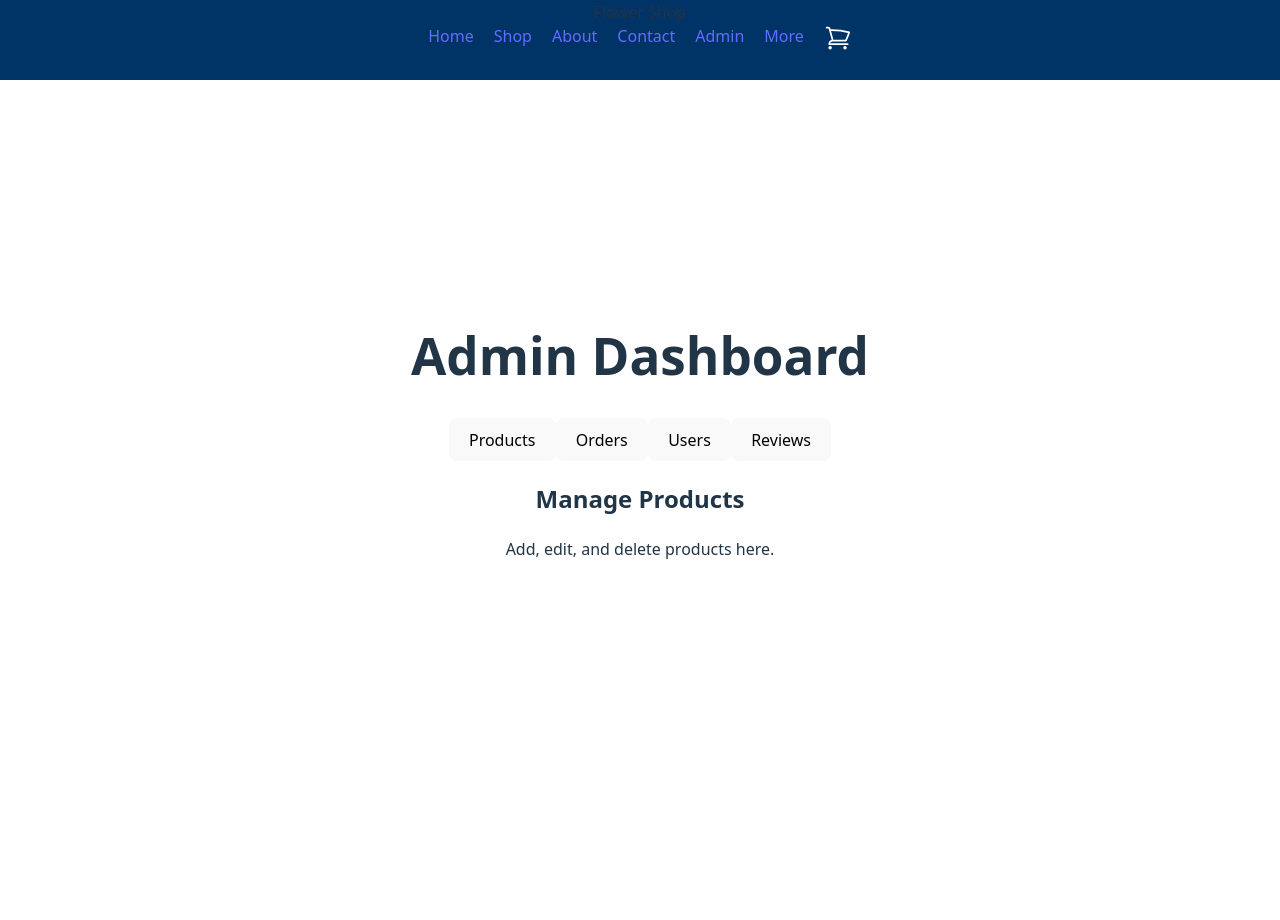
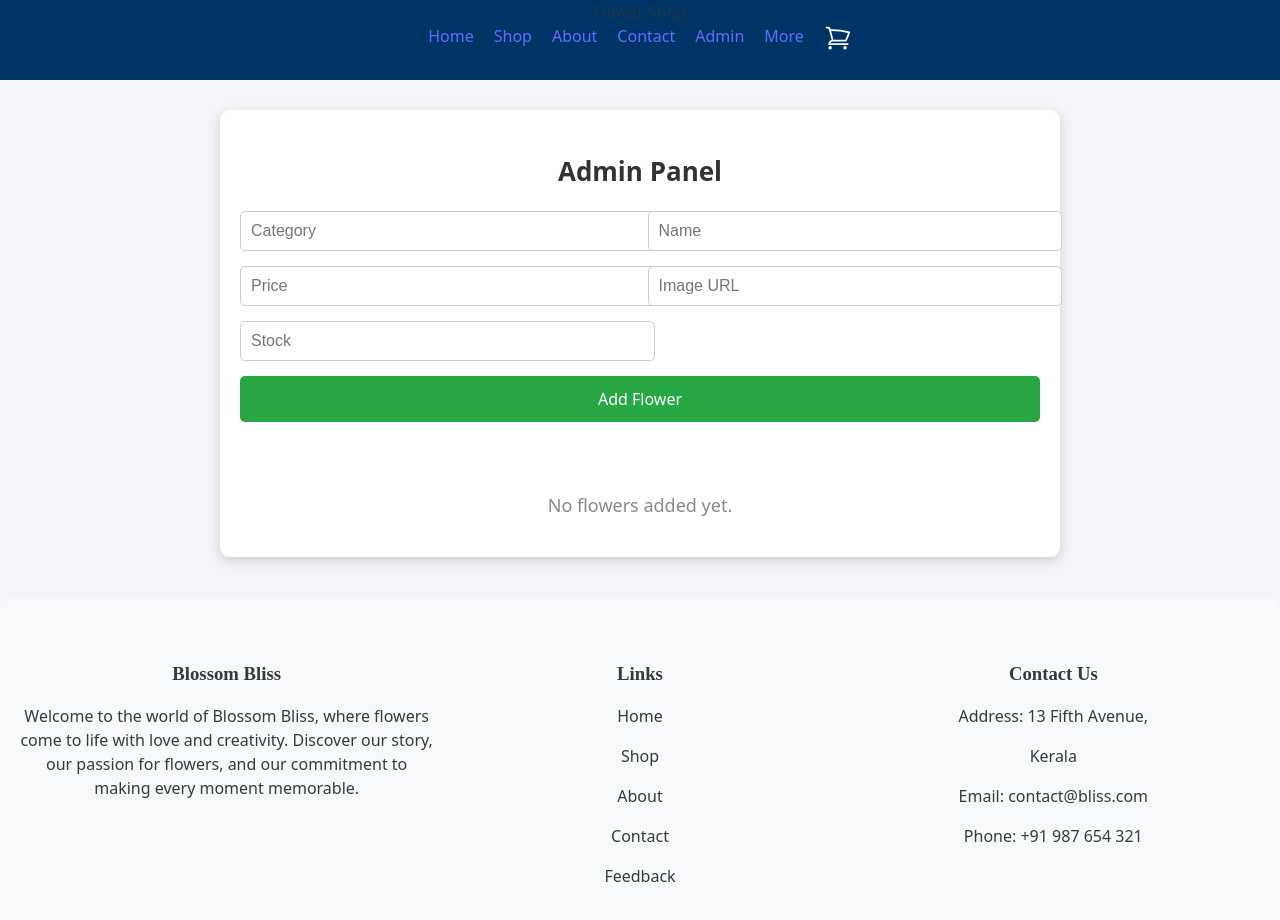
Before and after one commit to prajula255/blossom, a React (Vite) app: page /admin in a window 1280 px wide. Shown: the top 920 px of the page. Before the commit the page ends 800 px from the top, so only its background shows below. Built offline with nearby package versions, Linux system fonts and the light colour scheme.

Commit message:
admin page updated

```diff
--- a/src/pages/admin/admin.jsx
+++ b/src/pages/admin/admin.jsx
@@ -1,71 +1,283 @@
-import React, { useState } from "react";
+import { useState, useEffect } from "react";
+import { toast, ToastContainer } from "react-toastify";
+import "react-toastify/dist/ReactToastify.css";
+import FooterEg from "../../components/footer";
 
-const AdminPage = () => {
-  const [selectedTab, setSelectedTab] = useState("products");
+function AdminPage() {
+  const [flowers, setFlowers] = useState([]);
+  const [newFlower, setNewFlower] = useState({
+    category: "",
+    name: "",
+    price: "",
+    image: "",
+    stock: "",
+  });
+  const [stockUpdate, setStockUpdate] = useState({});
+
+  useEffect(() => {
+    const storedFlowers = JSON.parse(localStorage.getItem("flowers")) || [];
+    setFlowers(storedFlowers);
+  }, []);
+
+  const handleChange = (e) => {
+    setNewFlower({ ...newFlower, [e.target.name]: e.target.value });
+  };
+
+  const addFlower = () => {
+    if (
+      !newFlower.name ||
+      !newFlower.price ||
+      !newFlower.image ||
+      !newFlower.stock
+    ) {
+      toast.error("Please fill in all fields");
+      return;
+    }
+    const updatedFlowers = [...flowers, { ...newFlower, id: Date.now() }];
+    setFlowers(updatedFlowers);
+    localStorage.setItem("flowers", JSON.stringify(updatedFlowers));
+    setNewFlower({ category: "", name: "", price: "", image: "", stock: "" });
+    toast.success("Flower added successfully!");
+  };
+
+  const deleteFlower = (id) => {
+    const updatedFlowers = flowers.filter((flower) => flower.id !== id);
+    setFlowers(updatedFlowers);
+    localStorage.setItem("flowers", JSON.stringify(updatedFlowers));
+    toast.info("Flower removed");
+  };
+
+  const handleStockChange = (id, value) => {
+    setStockUpdate({ ...stockUpdate, [id]: value });
+  };
+
+  const updateStock = (id) => {
+    const updatedFlowers = flowers.map((flower) => {
+      if (flower.id === id) {
+        const newStock =
+          parseInt(flower.stock) + parseInt(stockUpdate[id] || 0);
+        return { ...flower, stock: newStock };
+      }
+      return flower;
+    });
+    setFlowers(updatedFlowers);
+    localStorage.setItem("flowers", JSON.stringify(updatedFlowers));
+    toast.success("Stock updated successfully!");
+    setStockUpdate({ ...stockUpdate, [id]: "" });
+  };
 
   return (
-    <div className="min-h-screen bg-gray-100 p-6">
-      <h1 className="text-3xl font-bold mb-4 text-center">Admin Dashboard</h1>
+    <div style={styles.pageContainer}>
+      <div style={styles.container}>
+        <h2 style={styles.heading}>Admin Panel</h2>
+        <div style={styles.formContainer}>
+          <input
+            type="text"
+            name="category"
+            placeholder="Category"
+            value={newFlower.category}
+            onChange={handleChange}
+            style={styles.input}
+          />
+          <input
+            type="text"
+            name="name"
+            placeholder="Name"
+            value={newFlower.name}
+            onChange={handleChange}
+            style={styles.input}
+          />
+          <input
+            type="number"
+            name="price"
+            placeholder="Price"
+            value={newFlower.price}
+            onChange={handleChange}
+            style={styles.input}
+          />
+          <input
+            type="text"
+            name="image"
+            placeholder="Image URL"
+            value={newFlower.image}
+            onChange={handleChange}
+            style={styles.input}
+          />
+          <input
+            type="number"
+            name="stock"
+            placeholder="Stock"
+            value={newFlower.stock}
+            onChange={handleChange}
+            style={styles.input}
+          />
+          <button onClick={addFlower} style={styles.addButton}>
+            Add Flower
+          </button>
+        </div>
 
-      {/* Navigation Tabs */}
-      <div className="flex gap-4 mb-6 justify-center">
-        {[
-          { name: "Products", key: "products" },
-          { name: "Orders", key: "orders" },
-          { name: "Users", key: "users" },
-          { name: "Reviews", key: "reviews" },
-        ].map((tab) => (
-          <button
-            key={tab.key}
-            onClick={() => setSelectedTab(tab.key)}
-            className={`px-4 py-2 rounded-lg transition ${
-              selectedTab === tab.key ? "bg-blue-600 text-white" : "bg-gray-200"
-            }`}
-          >
-            {tab.name}
-          </button>
-        ))}
+        <div style={styles.listContainer}>
+          {flowers.length > 0 ? (
+            flowers.map((flower) => (
+              <div key={flower.id} style={styles.card}>
+                <img
+                  src={flower.image}
+                  alt={flower.name}
+                  style={styles.image}
+                />
+                <p>
+                  <strong>{flower.name}</strong>
+                </p>
+                <p>
+                  Price: <span style={styles.price}>₹{flower.price}</span>
+                </p>
+                <p>Stock: {flower.stock}</p>
+                <input
+                  type="number"
+                  placeholder="Add Stock"
+                  value={stockUpdate[flower.id] || ""}
+                  onChange={(e) => handleStockChange(flower.id, e.target.value)}
+                  style={styles.stockInput}
+                />
+                <button
+                  onClick={() => updateStock(flower.id)}
+                  style={styles.updateStockButton}
+                >
+                  Update Stock
+                </button>
+                <button
+                  onClick={() => deleteFlower(flower.id)}
+                  style={styles.deleteButton}
+                >
+                  Delete
+                </button>
+              </div>
+            ))
+          ) : (
+            <p style={styles.emptyMessage}>No flowers added yet.</p>
+          )}
+        </div>
       </div>
 
-      {/* Tab Content */}
-      <div className="bg-white p-6 rounded-lg shadow-md">
-        {selectedTab === "products" && <ProductsTab />}
-        {selectedTab === "orders" && <OrdersTab />}
-        {selectedTab === "users" && <UsersTab />}
-        {selectedTab === "coupons" && <CouponsTab />}
-        {selectedTab === "reviews" && <ReviewsTab />}
-      </div>
+      <FooterEg />
+      <ToastContainer />
     </div>
   );
+}
+
+const styles = {
+  pageContainer: {
+    display: "flex",
+    flexDirection: "column",
+    minHeight: "100vh",
+    justifyContent: "space-between",
+    alignItems: "center",
+    backgroundColor: "#f4f4f9",
+  },
+  container: {
+    width: "90%",
+    maxWidth: "800px",
+    margin: "40px auto",
+    padding: "20px",
+    textAlign: "center",
+    background: "#fff",
+    borderRadius: "10px",
+    boxShadow: "0px 4px 12px rgba(0, 0, 0, 0.15)",
+  },
+  heading: {
+    fontSize: "26px",
+    marginBottom: "20px",
+    fontWeight: "600",
+    color: "#333",
+  },
+  formContainer: {
+    display: "grid",
+    gridTemplateColumns: "1fr 1fr",
+    gap: "15px",
+    justifyContent: "center",
+    alignItems: "center",
+    paddingBottom: "20px",
+  },
+  input: {
+    width: "100%",
+    padding: "10px",
+    fontSize: "16px",
+    border: "1px solid #ccc",
+    borderRadius: "5px",
+    outline: "none",
+  },
+  addButton: {
+    gridColumn: "span 2",
+    padding: "12px",
+    background: "#28a745",
+    color: "#fff",
+    fontSize: "16px",
+    border: "none",
+    borderRadius: "5px",
+    cursor: "pointer",
+    transition: "0.3s ease-in-out",
+  },
+  listContainer: {
+    marginTop: "30px",
+    display: "flex",
+    flexWrap: "wrap",
+    gap: "20px",
+    justifyContent: "center",
+  },
+  card: {
+    background: "#fff",
+    padding: "15px",
+    borderRadius: "10px",
+    textAlign: "center",
+    width: "220px",
+    boxShadow: "0px 4px 10px rgba(0, 0, 0, 0.1)",
+    transition: "0.3s ease-in-out",
+  },
+  image: {
+    width: "120px",
+    height: "120px",
+    objectFit: "cover",
+    borderRadius: "8px",
+  },
+  price: {
+    fontWeight: "bold",
+    color: "#007bff",
+  },
+  stockInput: {
+    width: "80%",
+    padding: "8px",
+    fontSize: "14px",
+    border: "1px solid #ccc",
+    borderRadius: "5px",
+    marginTop: "10px",
+  },
+  updateStockButton: {
+    marginTop: "10px",
+    padding: "8px 15px",
+    background: "#17a2b8",
+    color: "#fff",
+    border: "none",
+    borderRadius: "5px",
+    cursor: "pointer",
+    fontSize: "14px",
+    transition: "0.3s ease-in-out",
+  },
+  deleteButton: {
+    marginTop: "10px",
+    padding: "8px 15px",
+    background: "#dc3545",
+    color: "#fff",
+    border: "none",
+    borderRadius: "5px",
+    cursor: "pointer",
+    fontSize: "14px",
+    transition: "0.3s ease-in-out",
+  },
+  emptyMessage: {
+    fontSize: "18px",
+    color: "#888",
+    marginTop: "20px",
+  },
 };
 
-const ProductsTab = () => (
-  <div>
-    <h2 className="text-xl font-semibold mb-2">Manage Products</h2>
-    <p>Add, edit, and delete products here.</p>
-  </div>
-);
-
-const OrdersTab = () => (
-  <div>
-    <h2 className="text-xl font-semibold mb-2">Manage Orders</h2>
-    <p>View and update order statuses.</p>
-  </div>
-);
-
-const UsersTab = () => (
-  <div>
-    <h2 className="text-xl font-semibold mb-2">Manage Users</h2>
-    <p>View and manage registered users.</p>
-  </div>
-);
-
-
-const ReviewsTab = () => (
-  <div>
-    <h2 className="text-xl font-semibold mb-2">Manage Reviews</h2>
-    <p>Approve or remove customer reviews.</p>
-  </div>
-);
-
 export default AdminPage;
```
